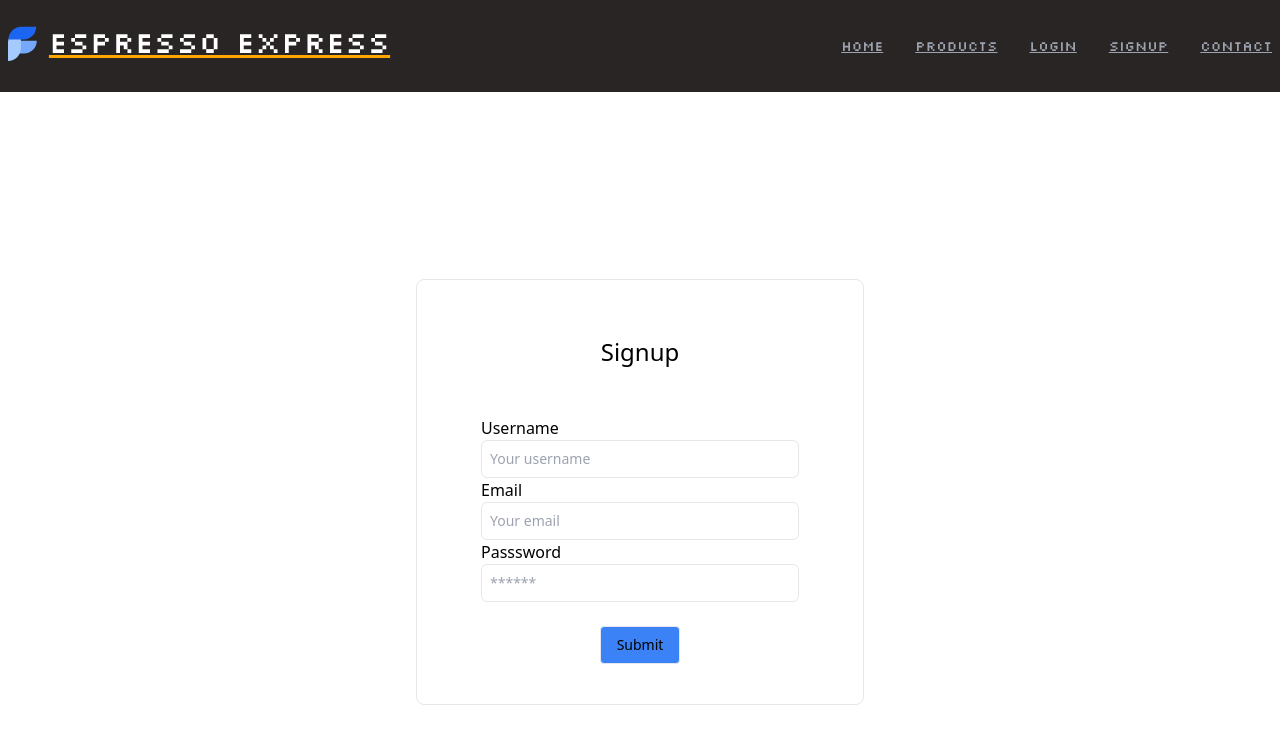
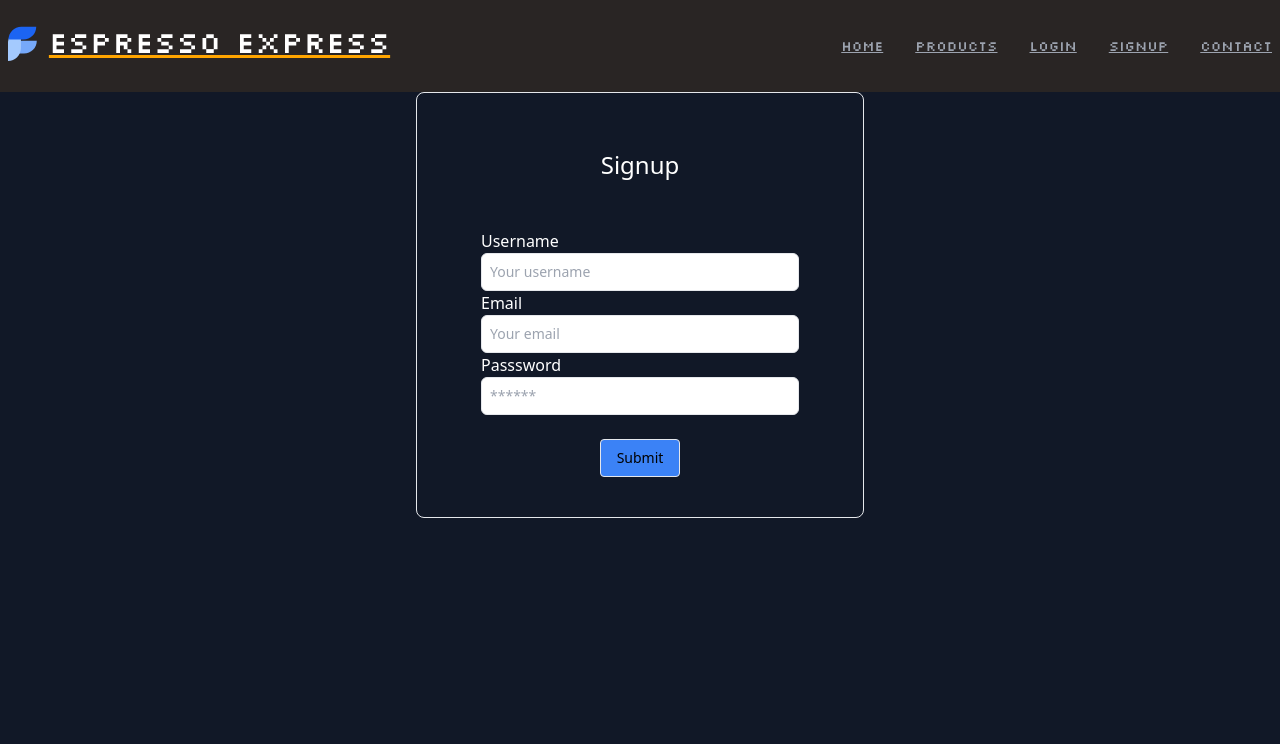
Before and after one commit to louieiply/Espresso-Express, a React (Create React App) app in the folder client/: page /signup in a window 1280 px wide. Shown: the top 744 px of the page. Built offline with nearby package versions, Linux system fonts and the light colour scheme; a web font is replaced by a local one.

Commit message:
Login and signup changed with background

```diff
--- a/client/src/pages/Login.js
+++ b/client/src/pages/Login.js
@@ -33,9 +33,9 @@ const Login = (props) => {
     });
   };
   return (
-      <div className='h-screen flex bg-black-bg1'>
+      <div className='h-screen bg-gray-900'>
           <div className='w-full max-w-md bg-grey m-auto rounded-lg border border-primaryBorder shadow-default py-10 px-16'>
-              <h1 className='text-2xl font-medium  text-primary mt-4 mb-12 text-center'>
+              <h1 className='text-2xl text-white font-medium  text-primary mt-4 mb-12 text-center'>
                   Log in to your account
               </h1>
               <div className="card-body">
@@ -47,7 +47,7 @@ const Login = (props) => {
       ) : (
               <form onSubmit={handleFormSubmit}>
                   <div>
-                      <label htmlFor='email'>Email</label>
+                      <label className='text-white' htmlFor='email'>Email</label>
                       <input
                           type='email'
                           className={`w-full p-2 text-primary border rounded-md outline-none text-sm `}
@@ -58,7 +58,7 @@ const Login = (props) => {
                       />
                   </div>
                   <div>
-                      <label htmlFor='password'>Password</label>
+                      <label className='text-white' htmlFor='password'>Password</label>
                       <input
                           type='password'
                           className={`w-full p-2 text-primary border rounded-md outline-none text-sm `}
--- a/client/src/pages/Signup.js
+++ b/client/src/pages/Signup.js
@@ -40,9 +40,9 @@ const Signup = () => {
 
 
   return (
-    <div className='h-screen flex bg-black-bg1'>
+    <div className='h-screen bg-gray-900'>
     <div className='w-full max-w-md bg-grey m-auto rounded-lg border border-primaryBorder shadow-default py-10 px-16'>
-        <h1 className='text-2xl font-medium  text-primary mt-4 mb-12 text-center'>
+        <h1 className='text-2xl text-white font-medium  text-primary mt-4 mb-12 text-center'>
             Signup
         </h1>
         {data ? (
@@ -53,7 +53,7 @@ const Signup = () => {
             ) : (
               <form onSubmit={handleFormSubmit}>
                 <div>
-                <label htmlFor='username'>Username</label>
+                <label className='text-white' htmlFor='username'>Username</label>
                 <input
                   placeholder="Your username"
                   name="username"
@@ -64,7 +64,7 @@ const Signup = () => {
                 />
                 </div>
                 <div>
-                  <label htmlFor='email'>Email</label>
+                  <label className='text-white' htmlFor='email'>Email</label>
                 <input
                   placeholder="Your email"
                   name="email"
@@ -75,7 +75,7 @@ const Signup = () => {
                 />
                 </div>
                 <div>
-                  <label htmlFor='password'>Passsword</label>
+                  <label className='text-white' htmlFor='password'>Passsword</label>
                 <input
 
                   placeholder="******"
```
